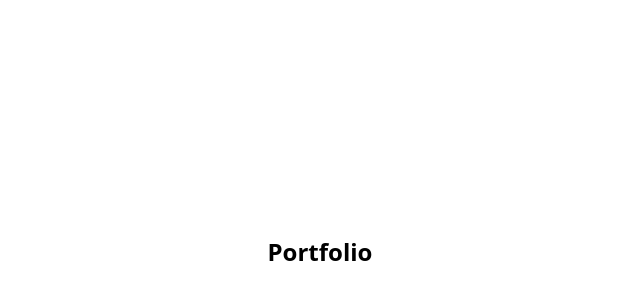
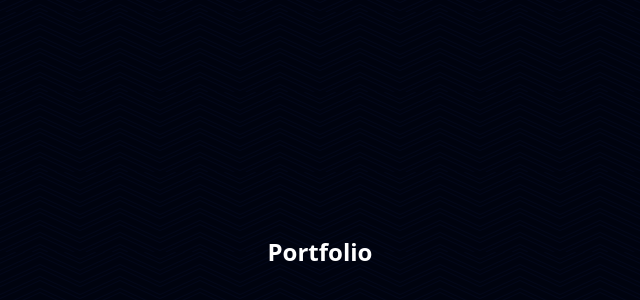
Before and after one commit to CarlosC-desing/portfolio, a Next.js app: page / in a window 1280 px wide. Shown: the part 148-448 px from the top of the page, without its empty margins (320-960 px from the left). Built offline with nearby package versions, Linux system fonts and the light colour scheme.

Commit message:
configuracion background

```diff
--- a/src/app/globals.css
+++ b/src/app/globals.css
@@ -16,3 +16,9 @@
   --color-flame-100: #FFBA07;
   --color-flame-white: #FFFFFF;
 }
+
+.bg-zigzag-pattern {
+  background-image: url("/pattern.svg");
+  background-repeat: repeat;
+  background-size: 80px 80px;
+}
--- a/src/app/layout.tsx
+++ b/src/app/layout.tsx
@@ -13,7 +13,9 @@ export default function RootLayout({
 }) {
   return (
     <html lang="es">
-      <body>{children}</body>
+      <body className="bg-flame-950 bg-zigzag-pattern min-h-screen text-flame-white">
+        {children}
+      </body>
     </html>
   );
 }
--- a/src/components/layout/navbar.tsx
+++ b/src/components/layout/navbar.tsx
@@ -1 +1,42 @@
 "use client";
+
+import Image from "next/image";
+import Link from "next/link";
+
+export default function Navbar() {
+  return (
+    <header className="flex">
+      <div className="relative w-48 h-48 md:w-96 md:h-96">
+        <Image
+          src="/mi-imagen.jpg"
+          alt="Imagen con diferentes tamaños"
+          fill
+          className="object-cover"
+          sizes="(max-width: 768px) 192px, 384px"
+        />
+      </div>
+
+      <div className="sm:hidden"></div>
+
+      <nav className="hidden sm:flex">
+        <ul>
+          <li>
+            <Link href="">About Me</Link>
+          </li>
+          <li>
+            <Link href="">Projects</Link>
+          </li>
+          <li>
+            <Link href="">Technologies</Link>
+          </li>
+          <li>
+            <Link href="">Studies</Link>
+          </li>
+          <li>
+            <Link href="">Contact</Link>
+          </li>
+        </ul>
+      </nav>
+    </header>
+  )
+}
```
Also changed, not shown: public/pattern.svg (added).
